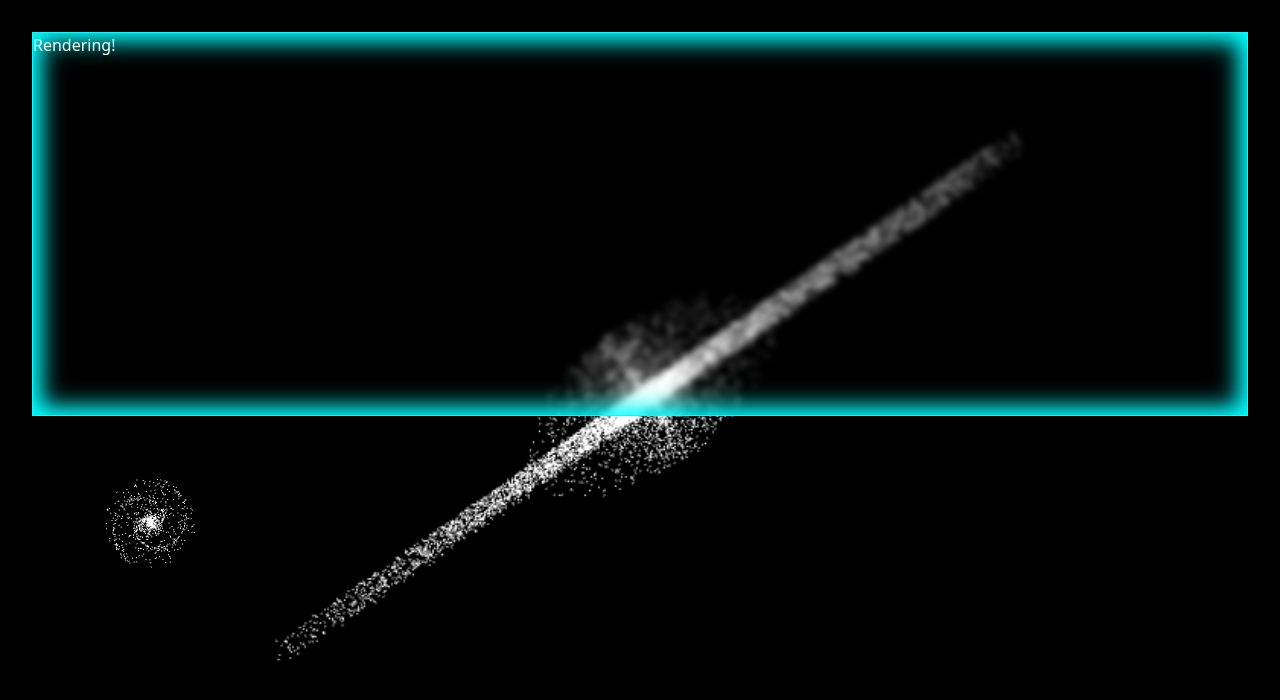
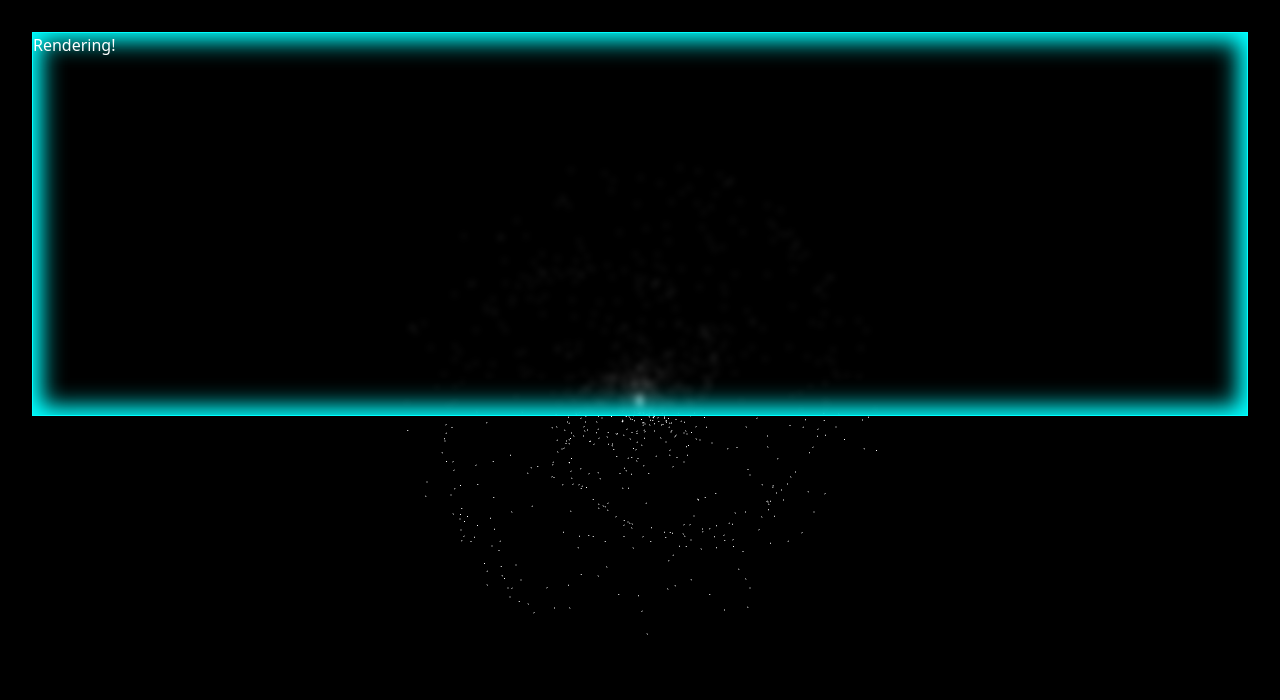
Before and after one commit to eachampagne/Portfolio, a React (Vite) app: page / in a window 1280 px wide. Shown: the top 700 px of the page. Built offline with nearby package versions, Linux system fonts and the light colour scheme.

Commit message:
fix galaxy positioning and resolution

```diff
--- a/client/App.tsx
+++ b/client/App.tsx
@@ -4,12 +4,12 @@ function App() {
 
   return (
     <>
+      <Galaxy />
       <div className='flex'>
         <div className='hologram w-64 h-96 flex-1 m-8'>
           <h1 className='text-white'>Rendering!</h1>
         </div>
       </div>
-      <Galaxy />
     </>
   )
 }
--- a/client/Galaxy.tsx
+++ b/client/Galaxy.tsx
@@ -10,7 +10,7 @@ function Galaxy () {
   }, []);
 
   return (
-    <canvas id="galaxy" className="w-[480] h-[360]"></canvas>
+    <canvas id="galaxy" className="size-full fixed"></canvas>
   );
 }
 
--- a/client/webgl/draw-scene.ts
+++ b/client/webgl/draw-scene.ts
@@ -4,6 +4,14 @@ type ProgramInfo = {program: WebGLProgram, attribLocations: {[key: string]: numb
 type BufferObject = {seed: WebGLBuffer, color: WebGLBuffer};
 
 export default function drawScene(gl: WebGLRenderingContext, programInfo: ProgramInfo, buffers: BufferObject, modelViewMatrix: mat4, n: number) {
+  // adjust buffer size to displayed size
+  // https://webglfundamentals.org/webgl/lessons/webgl-resizing-the-canvas.html
+  gl.canvas.width = (gl.canvas as HTMLCanvasElement).clientWidth;
+  gl.canvas.height = (gl.canvas as HTMLCanvasElement).clientHeight;
+
+  // reset viewport to accommodate new width and height
+  gl.viewport(0, 0, gl.canvas.width, gl.canvas.height);
+
   gl.clearColor(0.0, 0.0, 0.0, 1.0);
   gl.clearDepth(1.0);
   gl.enable(gl.DEPTH_TEST);
```
